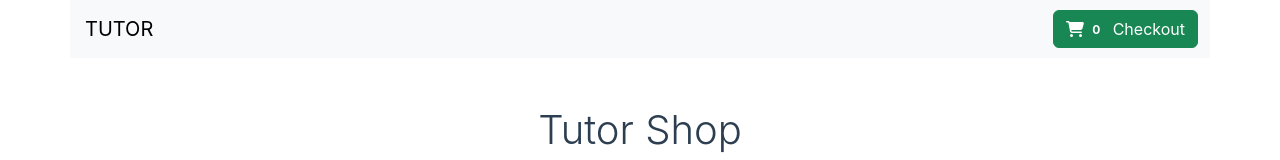
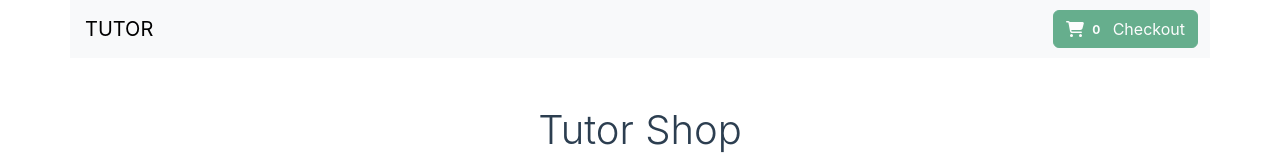
Before and after one commit to lesley-ayemi/vue-coursework, a Vue app: page / in a window 1280 px wide. Shown: the top 160 px of the page. Built offline with nearby package versions, Linux system fonts and the light colour scheme.

Commit message:
made checkout button disabled when cart is empty

```diff
--- a/src/App.vue
+++ b/src/App.vue
@@ -140,7 +140,7 @@ const sortedLessons = computed(() => {
 
       </ul>
       <div class="d-flex">
-        <button @click="toggleView" class="btn btn-success">
+        <button @click="toggleView" class="btn btn-success" :disabled="cartCount === 0">
           <i class="fa-solid fa-cart-shopping"></i>
           <span class="badge text-white">{{ cartCount }}</span>
           {{ showCart ? 'Back to Lessons' : 'Checkout' }}
```
